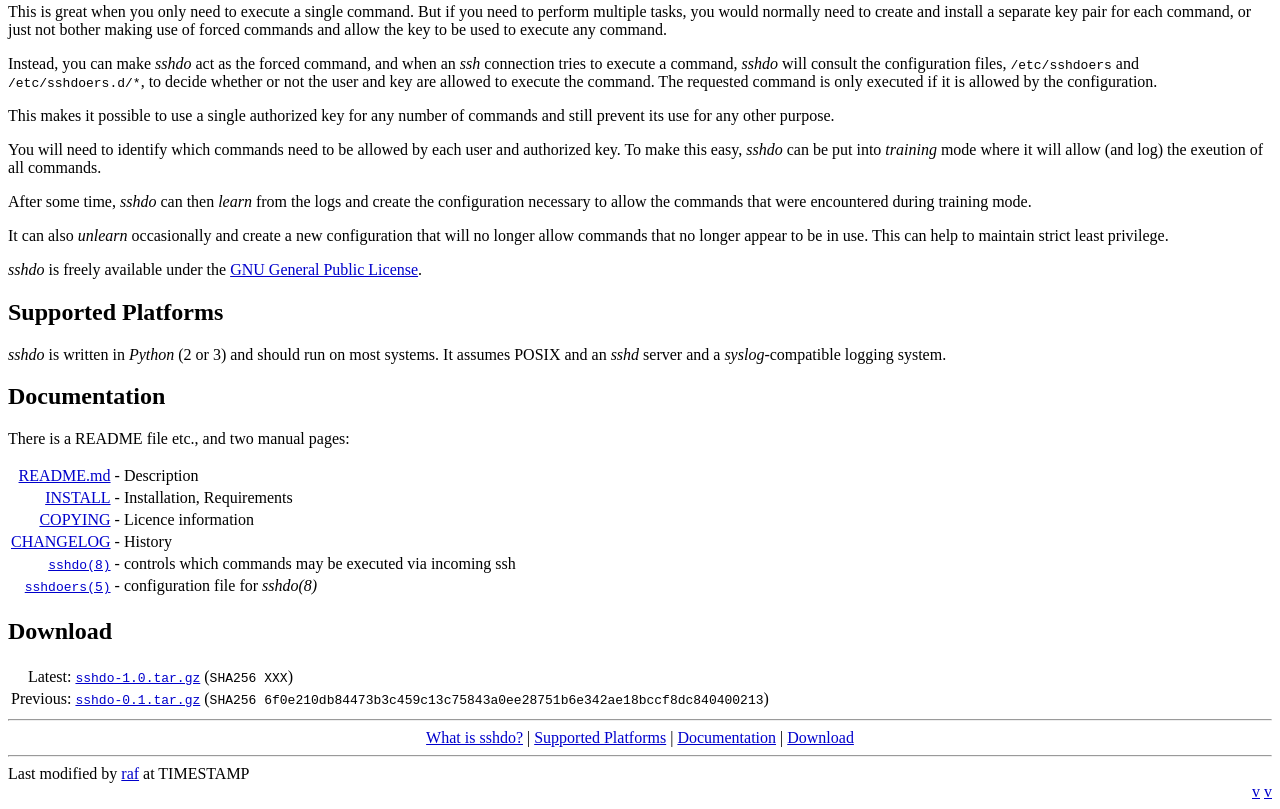
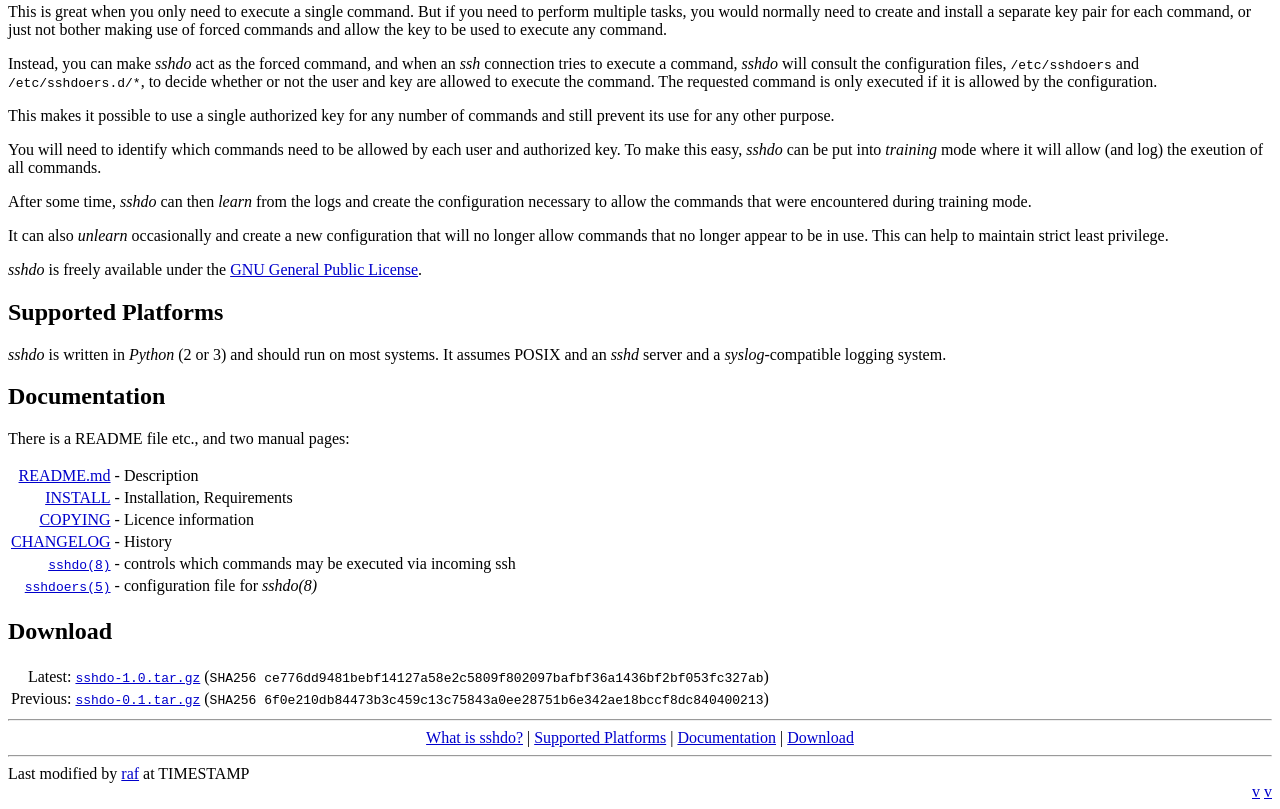
Before and after one commit to raforg/sshdo, a plain HTML site: page index.html in a window 1280 px wide. Shown: the part 324-1133 px from the top of the page. Drawn offline with Linux system fonts and the light colour scheme.

Commit message:
Add SHA256 hash to index.html for previous version (belatedly)

```diff
--- a/index.html
+++ b/index.html
@@ -140,7 +140,7 @@ There is a README file etc., and two manual pages:
 			<a href="download/sshdo-1.0.tar.gz"><code>sshdo-1.0.tar.gz</code></a>
 		</td>
 		<td align="left">
-			(<code>SHA256 XXX</code>)
+			(<code>SHA256 ce776dd9481bebf14127a58e2c5809f802097bafbf36a1436bf2bf053fc327ab</code>)
 		</td>
 	</tr>
 	<tr valign="top">
```
